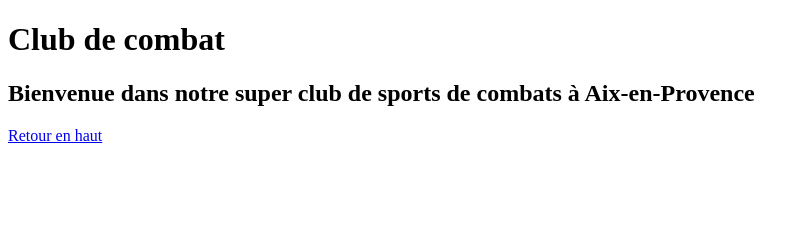
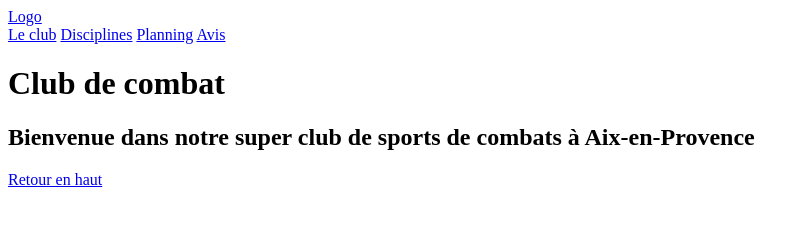
Before and after one commit to jules-noelaudoux/impact-fight-club-r102, a plain HTML site: page index.html in a window 1280 px wide. Shown: the whole page, without its empty margins (0-809 px from the left). Drawn offline with Linux system fonts and the light colour scheme.

Commit message:
feat: - ajout de la navbar de matthieu (squelette html) - Creation de la branche "jules"

```diff
--- a/index.html
+++ b/index.html
@@ -6,6 +6,15 @@
     <title>Impact Club aix</title>
 </head>
 <body id="haut-de-page">
+    <header class="header">
+        <a href="#" class="logo">Logo</a>
+        <nav class="navbar">
+            <a href="#">Le club</a>
+            <a href="#">Disciplines</a>
+            <a href="#">Planning</a>
+            <a href="#">Avis</a>
+        </nav>
+    </header>
     <h1> Club de combat</h1>
     <h2> Bienvenue dans notre super club de sports de combats à Aix-en-Provence</h2>
     <a href="#haut-de-page">Retour en haut </a>
```
